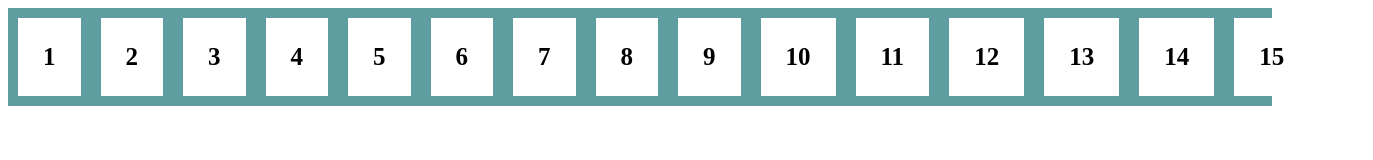
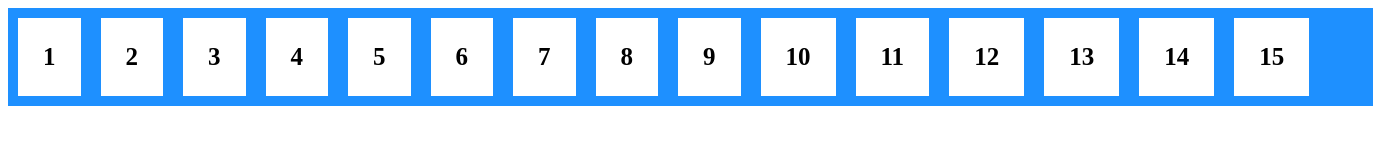
Before and after one commit to wayesqurani/flex-box, a plain HTML site: page index.html in a window 1280 px wide. Shown: the whole page, 1373 px wide, since content can reach past the window. Drawn offline with Linux system fonts and the light colour scheme.

Commit message:
i dont konw

```diff
--- a/index.html
+++ b/index.html
@@ -7,7 +7,8 @@
     <title>Flex box</title>
     <style>
         .parent{
-            background-color: cadetblue;
+            width: 1365px;
+            background-color: #1E90FF;
             display: flex;
         }
         .parent > div{
```
